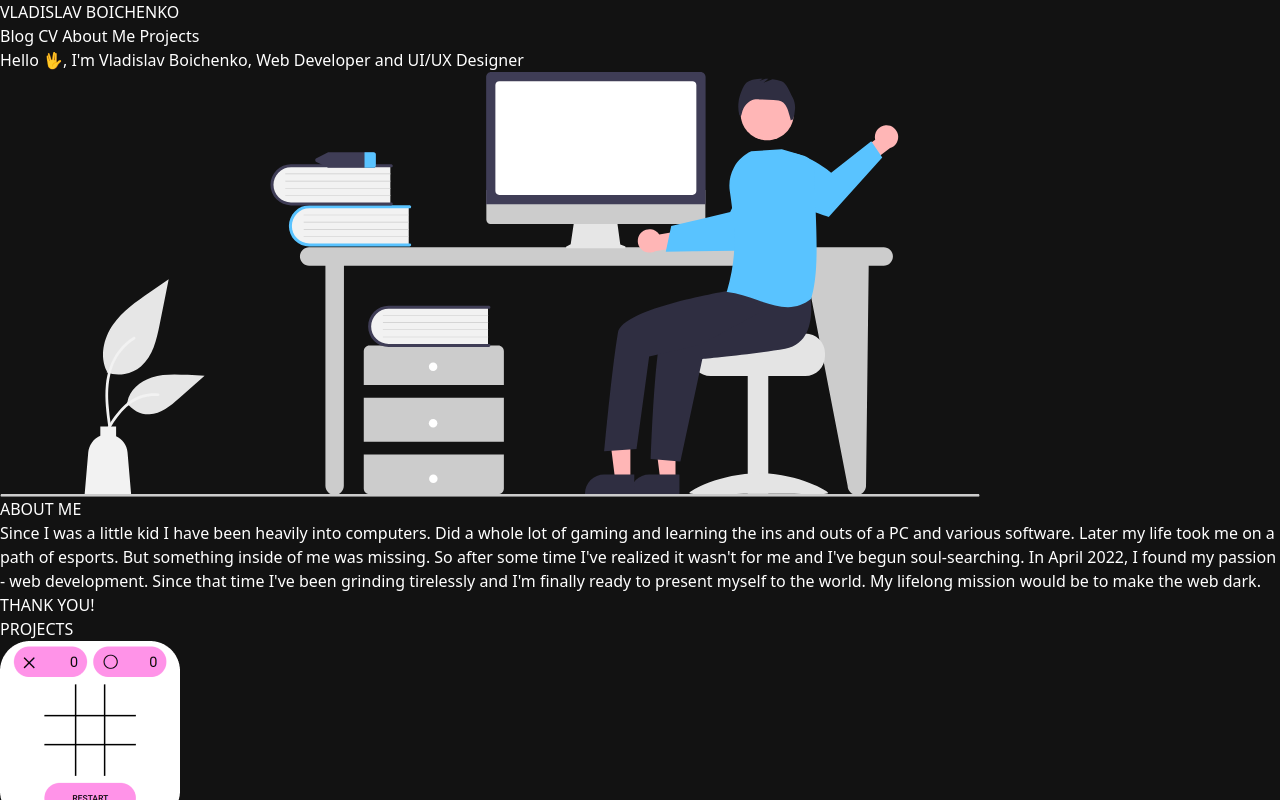
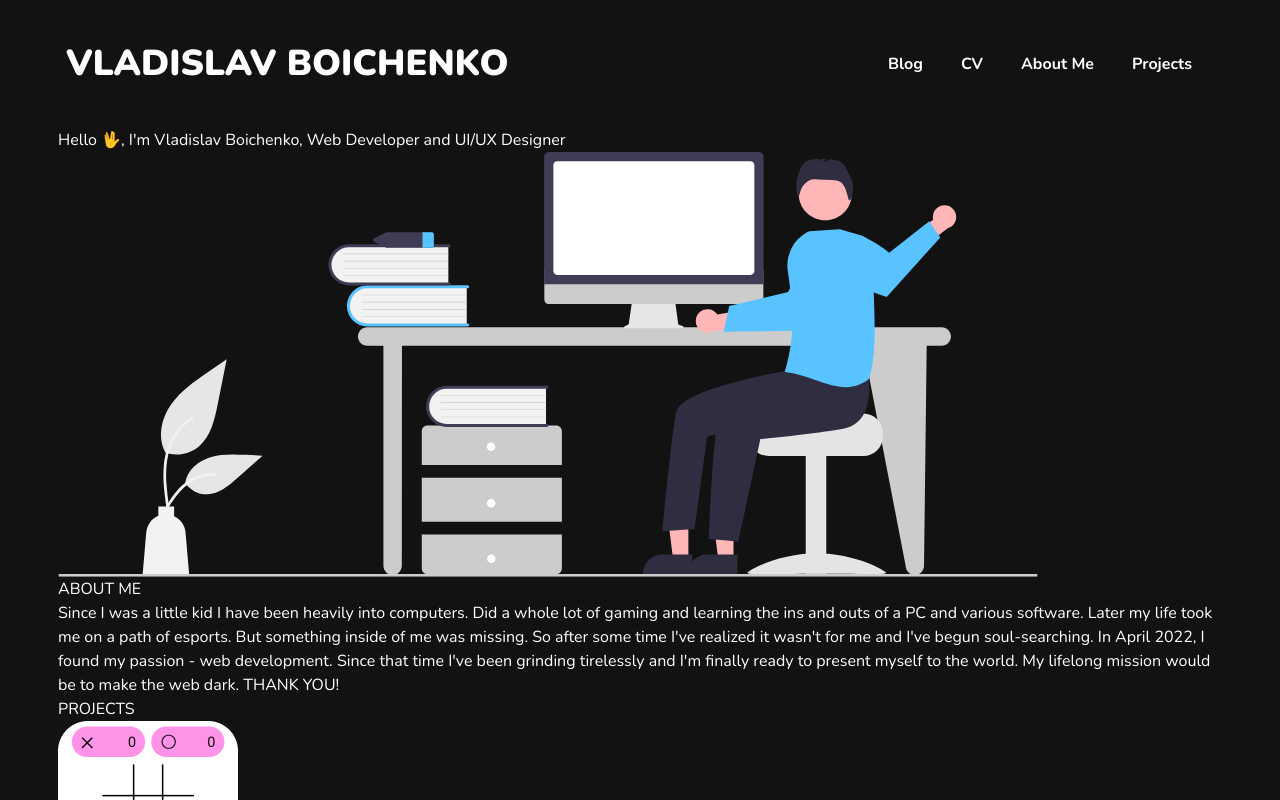
Before and after one commit to Brazy4L/brazy.one, an Astro site: page / in a window 1280 px wide. Shown: the top 800 px of the page. Built offline with nearby package versions, Linux system fonts and the light colour scheme; Astro itself is replaced by a stand-in of ours.

Commit message:
Style Header

```diff
--- a/src/components/Header.astro
+++ b/src/components/Header.astro
@@ -1,14 +1,14 @@
 ---
 ---
 
-<header>
-  <h2>
-    <a href="/">VLADISLAV BOICHENKO</a>
+<header class="flex justify-between py-9 px-2">
+  <h2 class="flex h-[56px] items-center">
+    <a class="text-xl font-black min-[676px]:text-2xl min-[750px]:text-3xl min-[824px]:text-4xl" href="/">VLADISLAV BOICHENKO</a>
   </h2>
-  <nav>
+  <nav class="w-[348px] font-bold flex justify-evenly items-center min-[265px]:gap-4">
     <a href="/blog">Blog</a>
     <a href="/cv">CV</a>
-    <a href="">About Me</a>
-    <a href="">Projects</a>
+    <a class="w-max max-[409px]:hidden" href="">About Me</a>
+    <a class="max-[340px]:hidden" href="">Projects</a>
   </nav>
 </header>
--- a/src/pages/index.astro
+++ b/src/pages/index.astro
@@ -13,7 +13,7 @@ import { SITE_TITLE, SITE_DESCRIPTION } from '../config';
   <head>
     <BaseHead title={SITE_TITLE} description={SITE_DESCRIPTION} />
   </head>
-  <body>
+  <body class="max-w-[1164px] mx-auto">
     <Header />
     <main>
       <Main />
--- a/src/styles/global.css
+++ b/src/styles/global.css
@@ -1,4 +1,7 @@
+@import url('https://fonts.googleapis.com/css2?family=Nunito:wght@400;700;800;900&display=swap');
+
 :root {
   background-color: #121212;
   color: #fff;
+  font-family: 'Nunito', sans-serif;
 }
```
